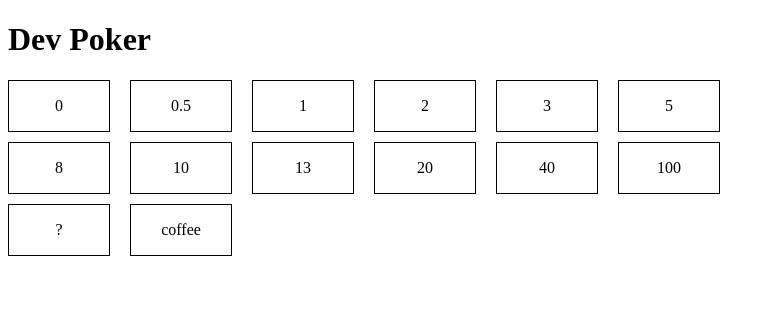
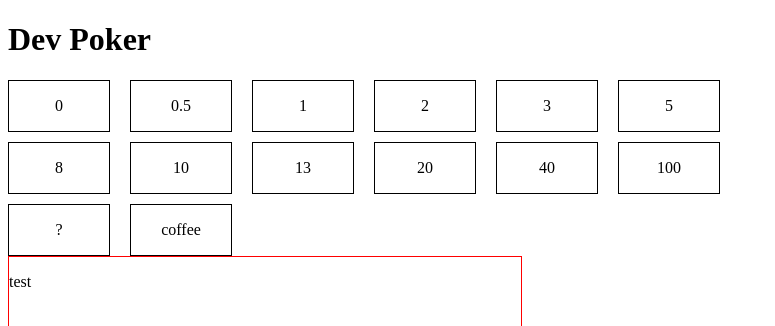
Before and after one commit to NielsLouwes/Dev_Poker_Mini_Project, a React (Create React App) app: page / in a window 1280 px wide. Shown: the top 326 px of the page, without its empty margins (0-775 px from the left). Built offline with nearby package versions, Linux system fonts and the light colour scheme.

Commit message:
Added splitscreen and right side of screen.

```diff
--- a/package.json
+++ b/package.json
@@ -12,7 +12,6 @@
     "react": "18.0.0",
     "react-dom": "18.0.0",
     "react-scripts": "4.0.3",
-    "styled": "1.0.0",
     "styled-components": "5.3.6"
   },
   "devDependencies": {
--- a/src/App.tsx
+++ b/src/App.tsx
@@ -2,11 +2,22 @@ import styled, { css } from "styled-components";
 
 const Styled = styled.div``;
 
-const Wrapper = styled.div`
+const OuterWrapper = styled.div`
+  display: flex;
+  flex-direction: column;
+`;
+
+const LeftWrapper = styled.div`
   width: 60vw;
   display: flex;
   flex-wrap: wrap;
   gap: 10px 20px;
+`;
+
+const RightWrapper = styled.div`
+  width: 40vw;
+  border: 1px solid red;
+  height: 100vh;
 `;
 
 const Card = styled.div`
@@ -18,96 +29,101 @@ const Card = styled.div`
   align-items: center;
 `;
 
-type Card = {
-  id: number;
-  title: string | number;
-  score: number;
-};
+// type Card = {
+//   id: number;
+//   title: string | number;
+//   score: number;
+// };
 
 const Cards = [
   {
     id: 1,
     title: 0,
-    score: 0
+    score: 0,
   },
   {
     id: 2,
     title: 0.5,
-    score: 0.5
+    score: 0.5,
   },
   {
     id: 3,
     title: 1,
-    score: 1
+    score: 1,
   },
   {
     id: 4,
     title: 2,
-    score: 2
+    score: 2,
   },
   {
     id: 5,
     title: 3,
-    score: 3
+    score: 3,
   },
   {
     id: 6,
     title: 5,
-    score: 5
+    score: 5,
   },
   {
     id: 7,
     title: 8,
-    score: 8
+    score: 8,
   },
   {
     id: 8,
     title: 10,
-    score: 10
+    score: 10,
   },
   {
     id: 9,
     title: 13,
-    score: 13
+    score: 13,
   },
   {
     id: 10,
     title: 20,
-    score: 20
+    score: 20,
   },
   {
     id: 11,
     title: 40,
-    score: 40
+    score: 40,
   },
   {
     id: 12,
     title: 100,
-    score: 100
+    score: 100,
   },
   {
     id: 13,
     title: "?",
-    score: null
+    score: null,
   },
   {
     id: 14,
     title: "coffee",
-    score: null
-  }
+    score: null,
+  },
 ];
 
 export default function App() {
   return (
     <Styled>
       <h1>Dev Poker</h1>
-      <Wrapper>
-        {Cards.map((item) => (
-          <Card {...item} key={item.id}>
-            {item.title}
-          </Card>
-        ))}
-      </Wrapper>
+      <OuterWrapper>
+        <LeftWrapper>
+          {Cards.map((item) => (
+            <Card {...item} key={item.id}>
+              {item.title}
+            </Card>
+          ))}
+        </LeftWrapper>
+        <RightWrapper>
+          <p>test</p>
+        </RightWrapper>
+      </OuterWrapper>
     </Styled>
   );
 }
```
Also changed, not shown: src/SplitScreen.tsx (added, +24 -0 lines).
